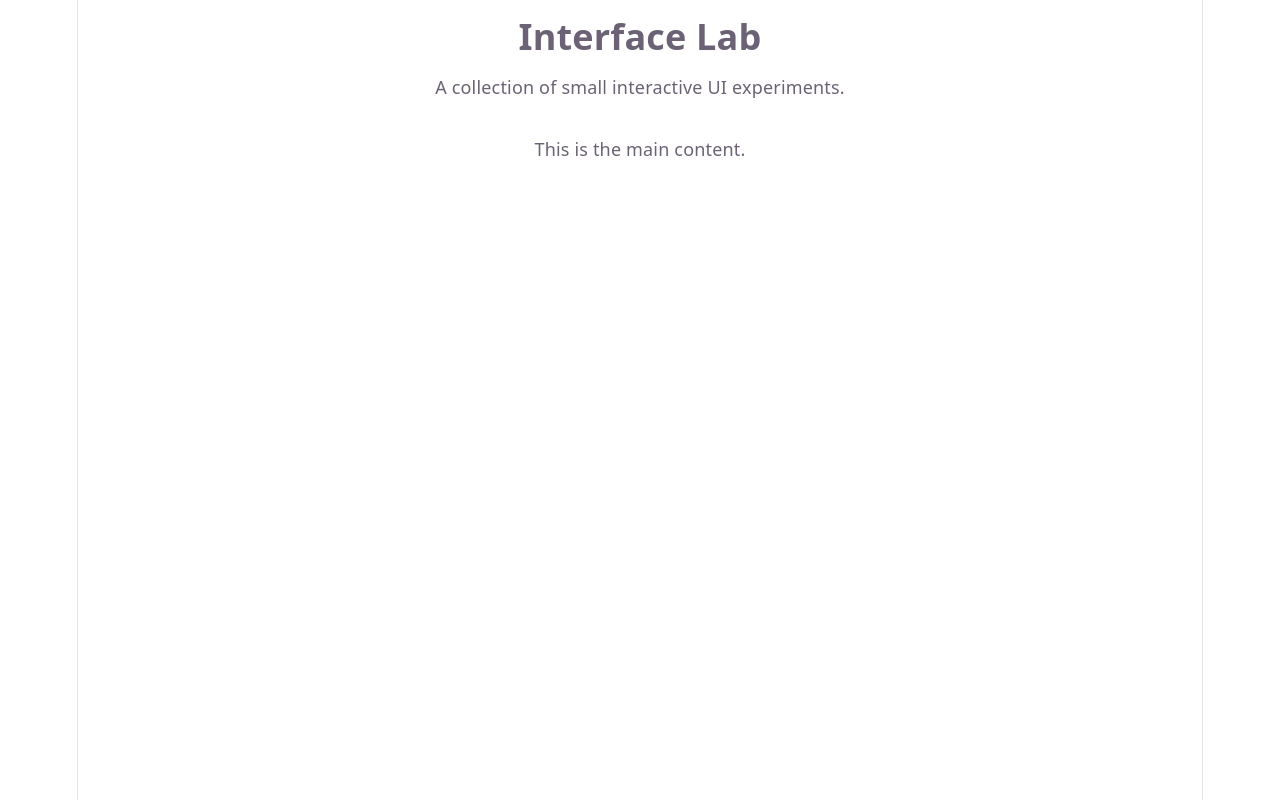
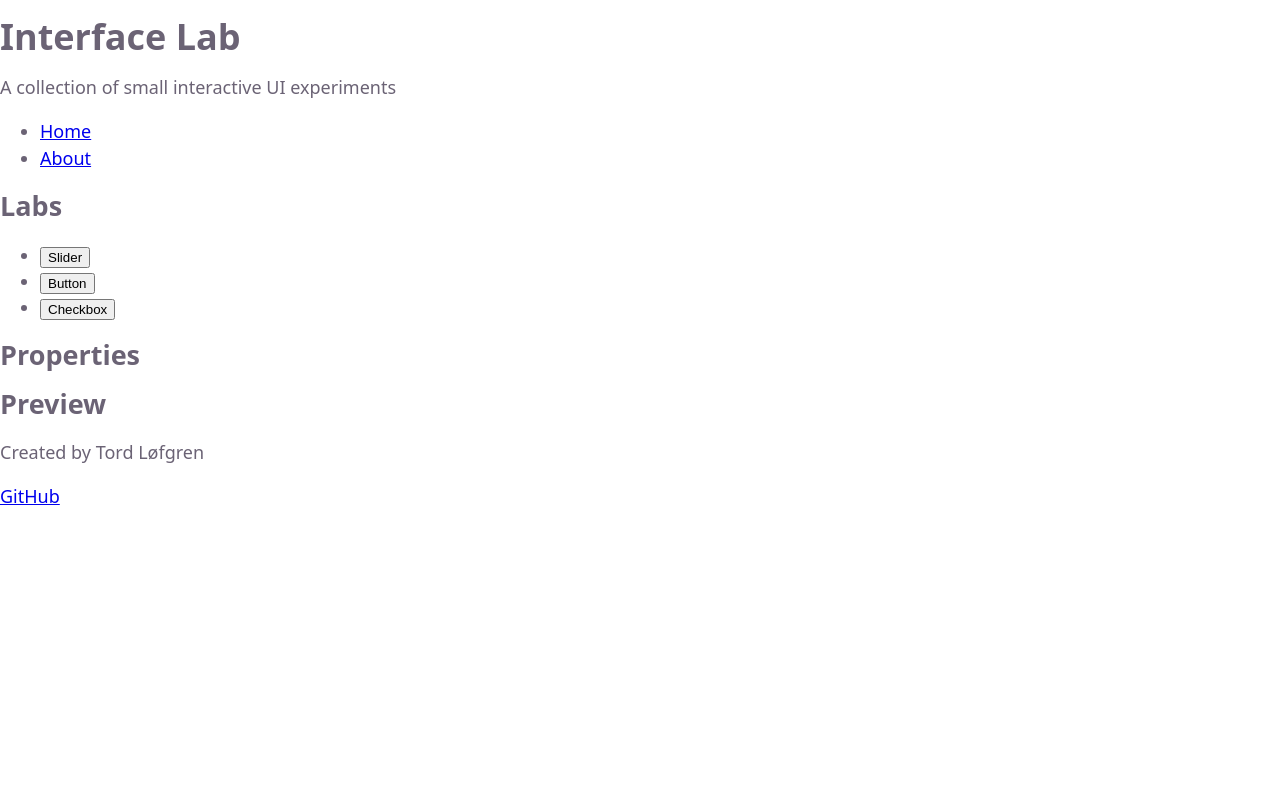
Before and after one commit to TordLoefgren/LineRasterizationDemo, a website built with Vite: page index.html in a window 1280 px wide. Built offline with nearby package versions, Linux system fonts and the light colour scheme.

Commit message:
Added basic app structure.

```diff
--- a/index.html
+++ b/index.html
@@ -1,4 +1,5 @@
 <!doctype html>
+
 <html lang="en">
   <head>
     <meta charset="UTF-8" />
@@ -7,15 +8,57 @@
   </head>
 
   <body>
-    <div id="app">
-      <header>
-        <h1>Interface Lab</h1>
-        <p>A collection of small interactive UI experiments.</p>
+    <div class="app-shell">
+      <header class="app-header">
+        <div class="app-header-title">
+          <h1>Interface Lab</h1>
+          <p>A collection of small interactive UI experiments</p>
+        </div>
+
+        <nav class="primary-nav">
+          <ul>
+            <li><a href="/">Home</a></li>
+            <li><a href="/about">About</a></li>
+          </ul>
+        </nav>
       </header>
 
-      <main>
-        <p>This is the main content.</p>
+      <main class="app-main">
+        <aside class="lab-selector">
+          <h2>Labs</h2>
+
+          <ul>
+            <li><button type="button">Slider</button></li>
+            <li><button type="button">Button</button></li>
+            <li><button type="button">Checkbox</button></li>
+          </ul>
+        </aside>
+
+        <section class="view" id="properties-view">
+          <h2 id="properties-view-title">Properties</h2>
+
+          <div id="properties-root"></div>
+        </section>
+
+        <section class="view" id="preview-view">
+          <h2 id="preview-view-title">Preview</h2>
+
+          <div id="preview-root"></div>
+        </section>
       </main>
+
+      <footer class="app-footer">
+        <p>Created by Tord Løfgren</p>
+        <p>
+          <a
+            href="https://github.com/TordLoefgren"
+            target="_blank"
+            rel="noopener noreferrer"
+          >
+            GitHub
+          </a>
+        </p>
+      </footer>
     </div>
 
     <script type="module" src="/src/main.ts"></script>
--- a/src/style.css
+++ b/src/style.css
@@ -1,45 +1,17 @@
 :root {
   --text: #6b6375;
   --bg: #fff;
-  --border: #e5e4e7;
-
   --sans: system-ui, "Segoe UI", Roboto, sans-serif;
 
   font: 18px/145% var(--sans);
-  letter-spacing: 0.18px;
-  color-scheme: light dark;
   color: var(--text);
   background: var(--bg);
   font-synthesis: none;
   text-rendering: optimizeLegibility;
   -webkit-font-smoothing: antialiased;
   -moz-osx-font-smoothing: grayscale;
-
-  @media (max-width: 1024px) {
-    font-size: 16px;
-  }
-}
-
-@media (prefers-color-scheme: dark) {
-  :root {
-    --text: #9ca3af;
-    --bg: #16171d;
-    --border: #2e303a;
-  }
 }
 
 body {
   margin: 0;
 }
-
-#app {
-  width: 1126px;
-  max-width: 100%;
-  margin: 0 auto;
-  text-align: center;
-  border-inline: 1px solid var(--border);
-  min-height: 100svh;
-  display: flex;
-  flex-direction: column;
-  box-sizing: border-box;
-}
```
